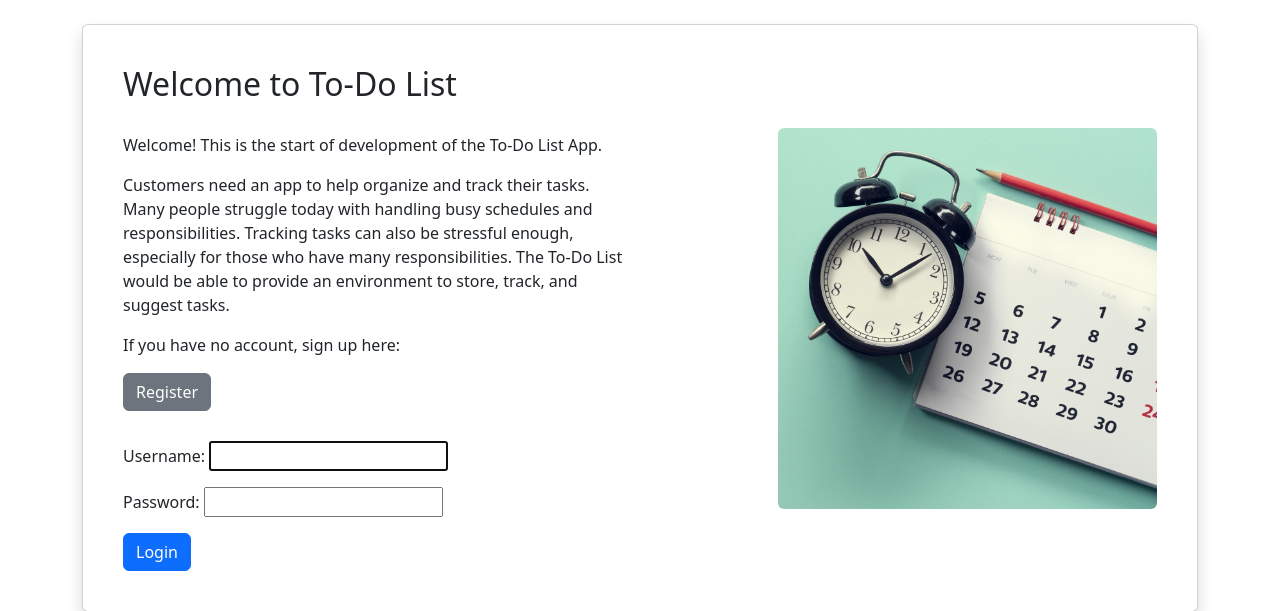
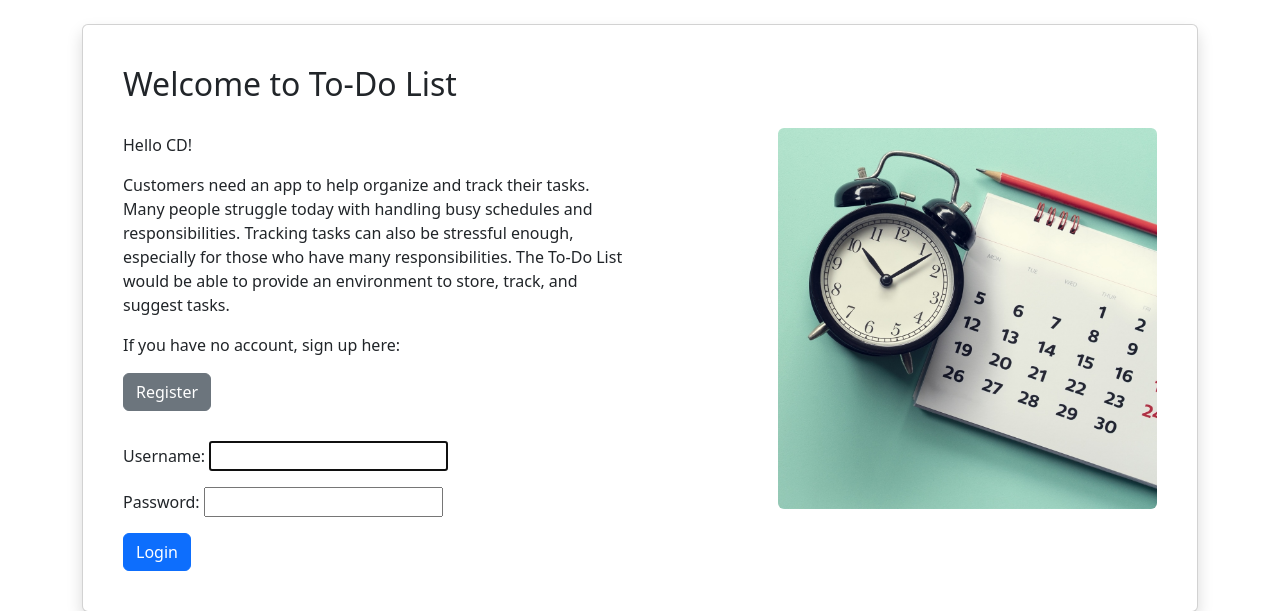
Before and after one commit to UCCS-SP25-CS4300-CS5300-1/Group-1-spring-2025, a Django app: page / in a window 1280 px wide. Shown: the part 96-707 px from the top of the page. Run offline with Django 5.2, Linux system fonts and the light colour scheme.

Commit message:
Newbranch

```diff
--- a/team1project/todoapp/templates/index.html
+++ b/team1project/todoapp/templates/index.html
@@ -14,7 +14,7 @@
             <!-- left column: welcome text and login form -->
             <div class="col-md-6">
                 <h2 class="card-title" style="margin-bottom: 30px;">Welcome to To-Do List</h2>
-                <p>Welcome! This is the start of development of the To-Do List App.</p>
+                <p>Hello CD!</p>
                 <p>Customers need an app to help organize and track their tasks. Many people struggle today with handling busy schedules and responsibilities. Tracking tasks can also be stressful enough, especially for those who have many responsibilities. The To-Do List would be able to provide an environment to store, track, and suggest tasks.</p>
 
                 {% if not user.is_authenticated %}
```
